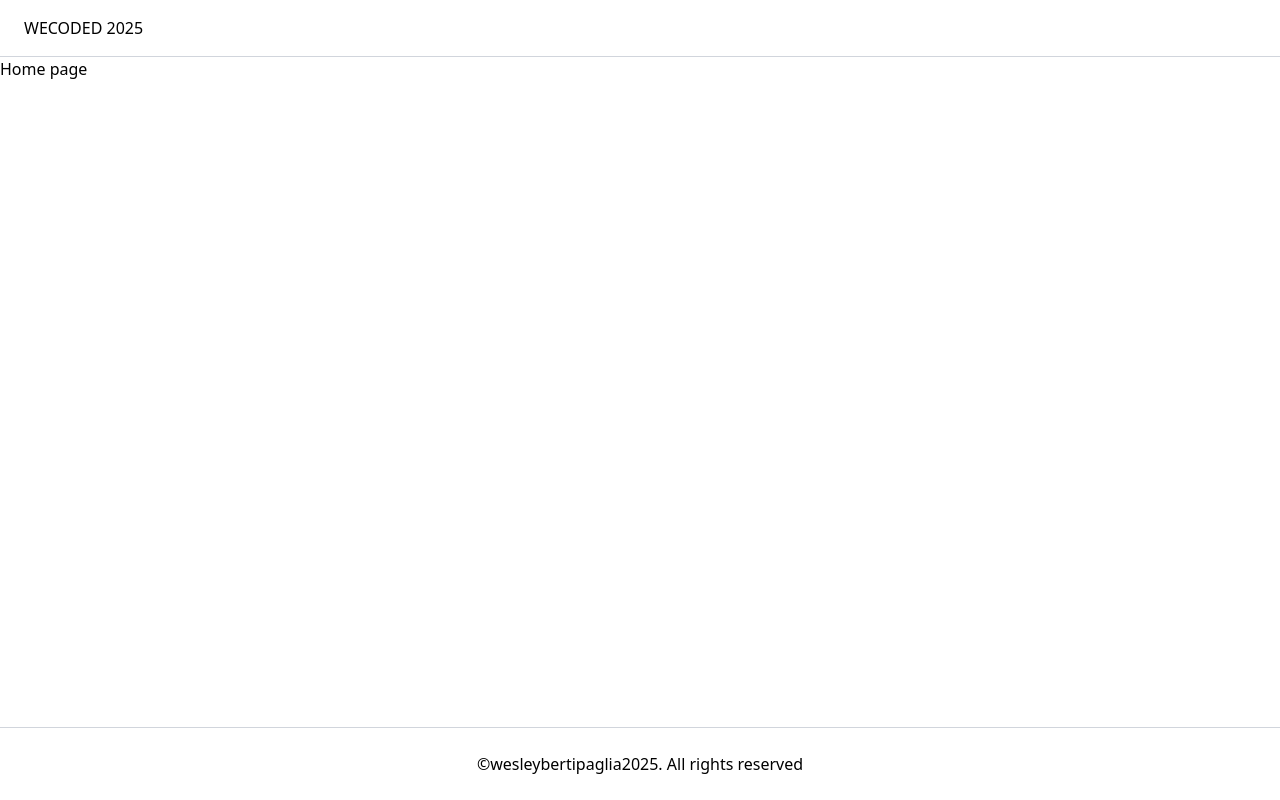
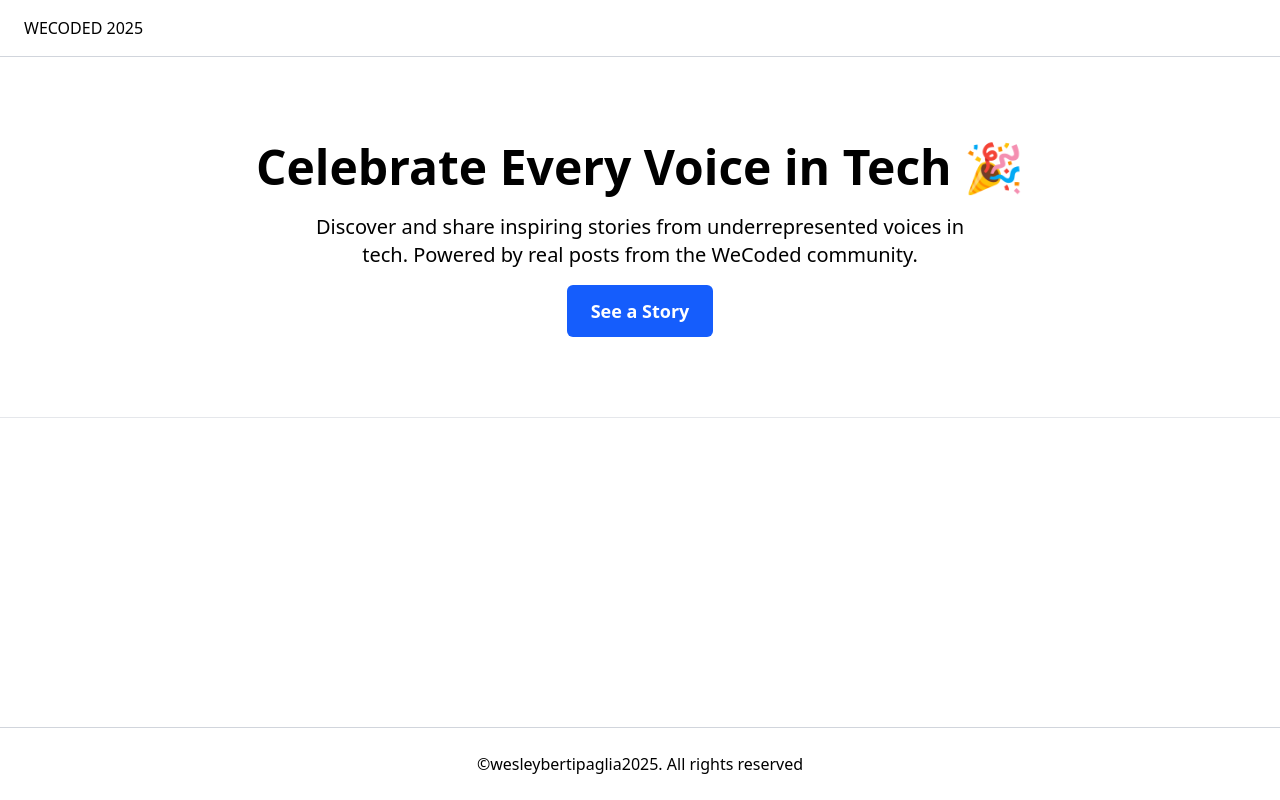
Before and after one commit to wesleybertipaglia/wecoded, a React (Vite) app: page / in a window 1280 px wide. Built offline with nearby package versions, Linux system fonts and the light colour scheme.

Commit message:
feat(page): add home and not found

```diff
--- a/src/AppRoutes.tsx
+++ b/src/AppRoutes.tsx
@@ -1,12 +1,13 @@
-import { Routes, Route } from 'react-router'
+import { Routes, Route } from "react-router";
+import { Home, NotFound } from "./pages";
 
 const AppRoutes = () => {
-    return (
-        <Routes>
-            <Route path='/' element={"Home page"} />
-            <Route path='*' element={"Page Not Found"} />
-        </Routes>
-    )
-}
+  return (
+    <Routes>
+      <Route path="/" element={<Home />} />
+      <Route path="*" element={<NotFound />} />
+    </Routes>
+  );
+};
 
-export default AppRoutes
+export default AppRoutes;
--- /dev/null
+++ b/src/components/Hero.tsx
@@ -0,0 +1,26 @@
+import Container from "./Container";
+import { Link } from "react-router-dom";
+
+const Hero = () => {
+  return (
+    <Container classList="text-center py-20 flex flex-col items-center gap-6 border-b border-gray-200">
+      <div className="flex flex-col items-center gap-4">
+        <h1 className="text-4xl md:text-5xl font-extrabold leading-tight">
+          Celebrate Every Voice in Tech 🎉
+        </h1>
+        <p className="text-lg md:text-xl max-w-2xl mx-auto h-auto">
+          Discover and share inspiring stories from underrepresented voices in
+          tech. Powered by real posts from the WeCoded community.
+        </p>
+        <Link
+          to="/#spotlight"
+          className="bg-blue-600 text-white px-6 py-3 rounded-md text-lg font-semibold hover:bg-blue-700 transition"
+        >
+          See a Story
+        </Link>
+      </div>
+    </Container>
+  );
+};
+
+export default Hero;
--- a/src/components/index.tsx
+++ b/src/components/index.tsx
@@ -1,5 +1,6 @@
 import Container from "./Container";
 import Header from "./Header";
 import Footer from "./Footer";
+import Hero from "./Hero";
 
-export { Container, Header, Footer };
+export { Container, Header, Footer, Hero };
--- /dev/null
+++ b/src/pages/Home.tsx
@@ -0,0 +1,7 @@
+import { Hero } from "../components";
+
+const Home = () => {
+  return <Hero />;
+};
+
+export default Home;
--- /dev/null
+++ b/src/pages/NotFound.tsx
@@ -0,0 +1,19 @@
+import { Link } from "react-router-dom";
+import { Container } from "../components";
+
+const NotFound = () => {
+  return (
+    <Container classList={"py-5"}>
+      <h1>404 - Page Not Found</h1>
+      <p>
+        The page you are trying to access does not exist. Please go back to the{" "}
+        <Link to="/" className="underline text-blue-600">
+          home page
+        </Link>
+        .
+      </p>
+    </Container>
+  );
+};
+
+export default NotFound;
--- /dev/null
+++ b/src/pages/index.tsx
@@ -0,0 +1,4 @@
+import Home from "./Home";
+import NotFound from "./NotFound";
+
+export { Home, NotFound };
```
